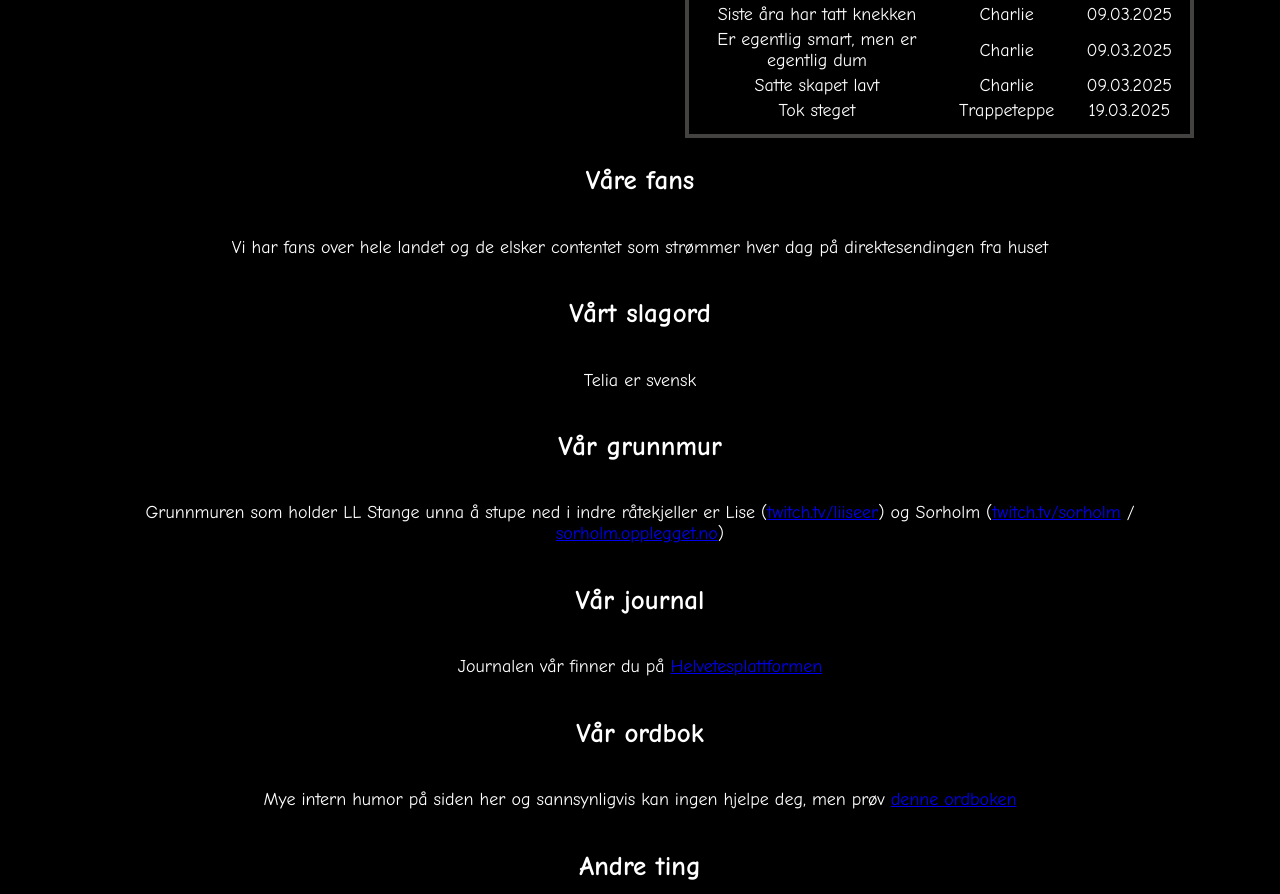
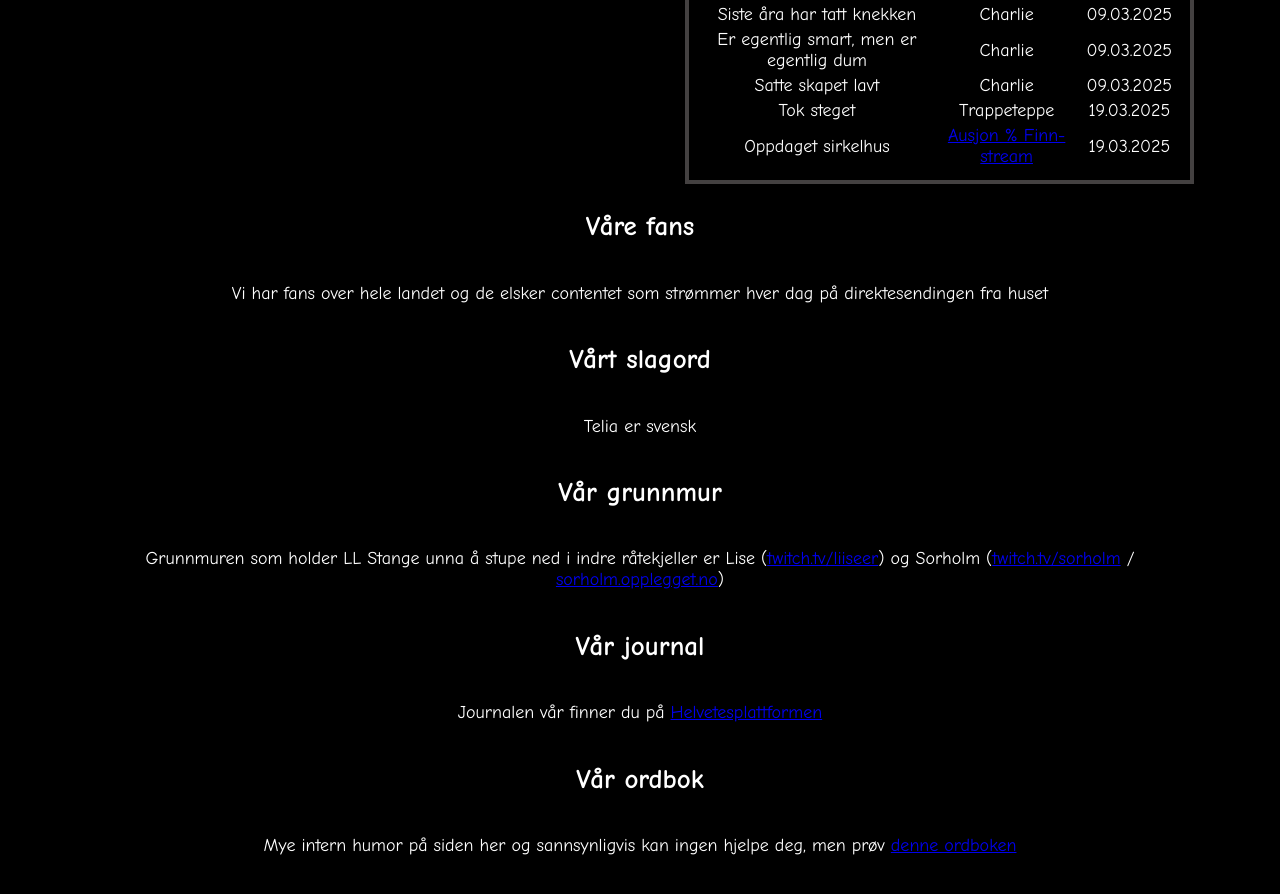
Before and after one commit to Egentlig/ll.opplegget.no, a plain HTML site: page index.html in a window 1280 px wide. Shown: the part 1298-2192 px from the top of the page. Drawn offline with Linux system fonts and the light colour scheme.

Commit message:
Update index.html

```diff
--- a/index.html
+++ b/index.html
@@ -341,6 +341,11 @@
                 <td>Trappeteppe</td>
                 <td>19.03.2025</td>
             </tr>
+            <tr>
+                <td>Oppdaget sirkelhus</td>
+                <td><a href="https://www.finn.no/realestate/homes/ad.html?finnkode=373089658&ci=3" target="_blank">Ausjon % Finn-stream</a></td>
+                <td>19.03.2025</td>
+            </tr>
             </tbody>
         </table>
     </div>
```
